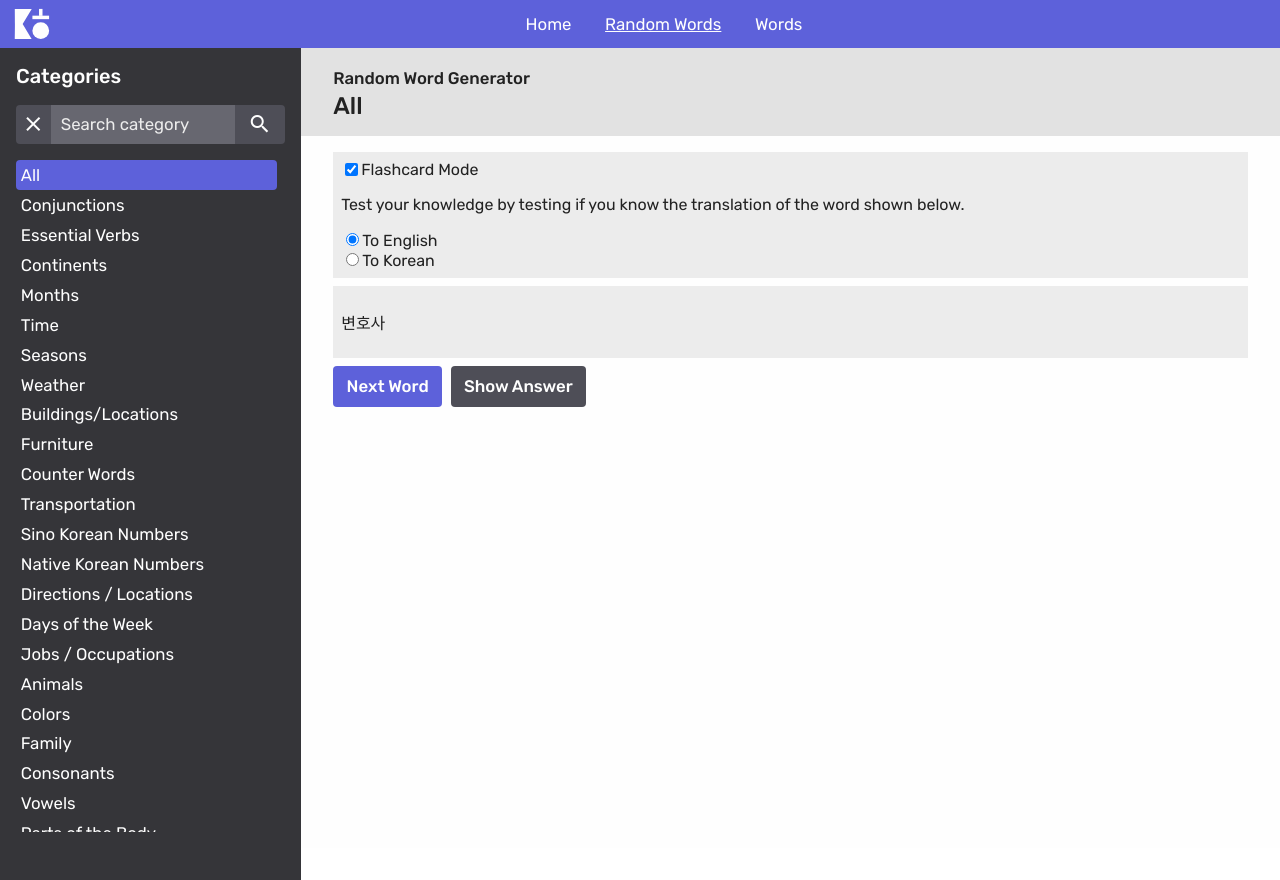
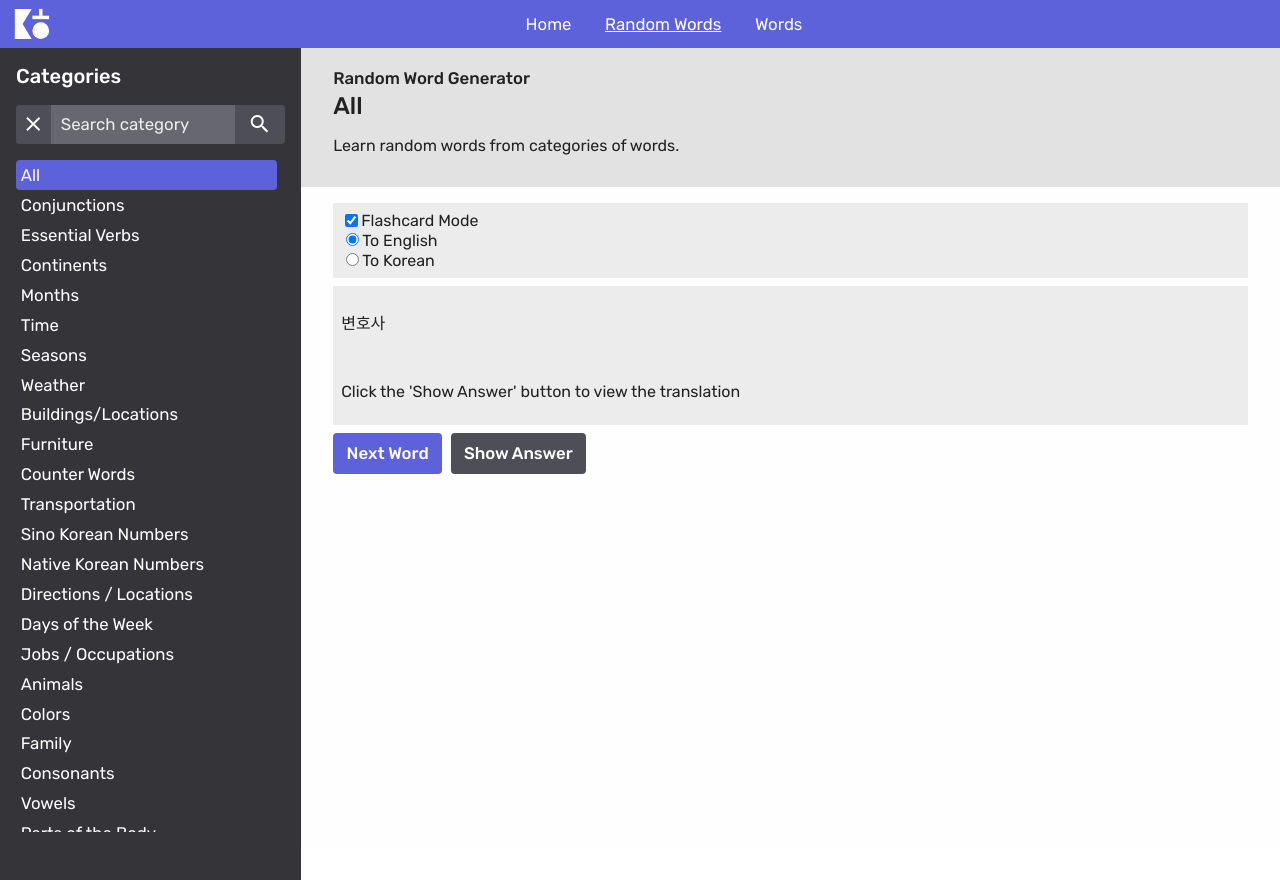
Before and after one commit to DanielHearn/korean-handbook, a Vue app in the folder korean-handbook/: page /random-words/all in a window 1280 px wide. Both pictures are taken after a click on the checkbox "Flashcard Mode". Built offline with nearby package versions, Linux system fonts and the light colour scheme.

Commit message:
Fix word direction

```diff
--- a/korean-handbook/src/components/RandomWordGenerator/RandomWordGenerator.vue
+++ b/korean-handbook/src/components/RandomWordGenerator/RandomWordGenerator.vue
@@ -6,28 +6,27 @@
         <label for="flashcardModeToggle">Flashcard Mode</label>
       </div>
       <div v-if="flashcardMode" class="flashcardmode">
-        <p>Test your knowledge by testing if you know the translation of the word shown below.</p>
         <div>
           <input
-            id="languageDirectionToggle"
+            id="englishDirectionToggle"
             type="radio"
             value="toEnglish"
             v-model="languageDirection"
           />
-          <label for="languageDirectionToggle">To English</label>
+          <label for="englishDirectionToggle">To English</label>
         </div>
         <div>
           <input
-            id="languageDirectionToggle"
+            id="koreanDirectionToggle"
             type="radio"
             value="toKorean"
             v-model="languageDirection"
           />
-          <label for="languageDirectionToggle">To Korean</label>
+          <label for="koreanDirectionToggle">To Korean</label>
         </div>
       </div>
       <div v-else>
-        <p>Learn random words from categories of words.</p>
+        <p>Activate flashcard mode to test if you know the translations of words.</p>
       </div>
     </div>
     <div v-if="flashcardMode" class="flashcards">
@@ -35,9 +34,14 @@
         <p v-if="languageDirection === 'toEnglish'">{{ word.k }}</p>
         <p v-else>{{ word.e }}</p>
       </div>
-      <div v-if="showAnswer" class="flashcard">
-        <p v-if="languageDirection === 'toEnglish'">{{ word.e }}</p>
-        <p v-else>{{ word.k }}</p>
+      <div class="flashcard">
+        <template v-if="showAnswer">
+          <p v-if="languageDirection === 'toEnglish'">{{ word.e }}</p>
+          <p v-else>{{ word.k }}</p>
+        </template>
+        <template v-else>
+          <p>Click the 'Show Answer' button to view the translation</p>
+        </template>
       </div>
     </div>
     <div v-else class="flashcards">
--- a/korean-handbook/src/views/RandomWords.vue
+++ b/korean-handbook/src/views/RandomWords.vue
@@ -40,6 +40,7 @@
         <h1 class="page-type-heading">Random Word Generator</h1>
         <h2 class="heading">{{ category.name }}</h2>
         <h3 class="sub-heading" v-if="category.korean">{{ category.korean }}</h3>
+        <p>Learn random words from categories of words.</p>
       </div>
       <div class="page-content">
         <random-word-generator :category="category" :categories="$options.categories" />
```
